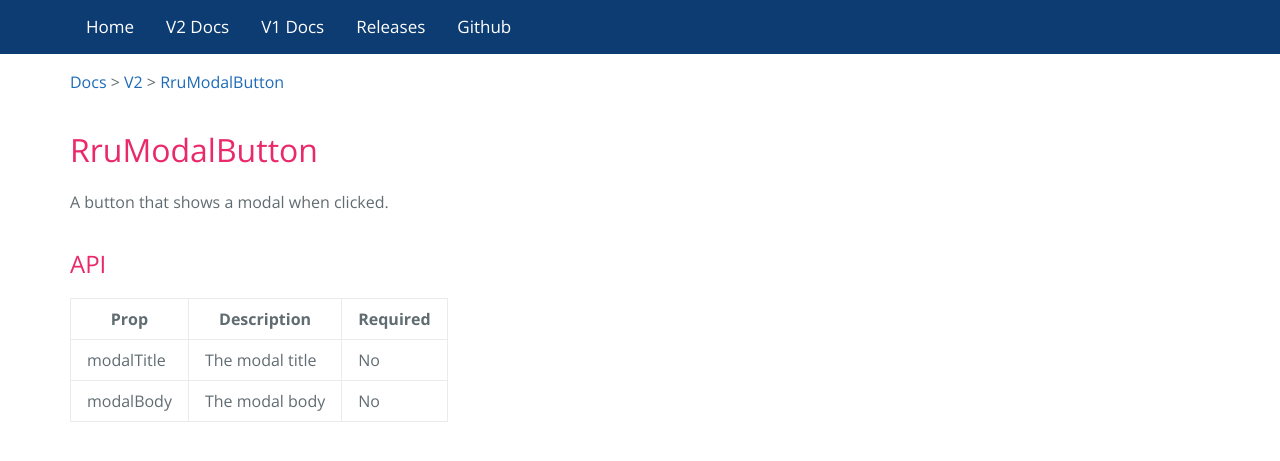
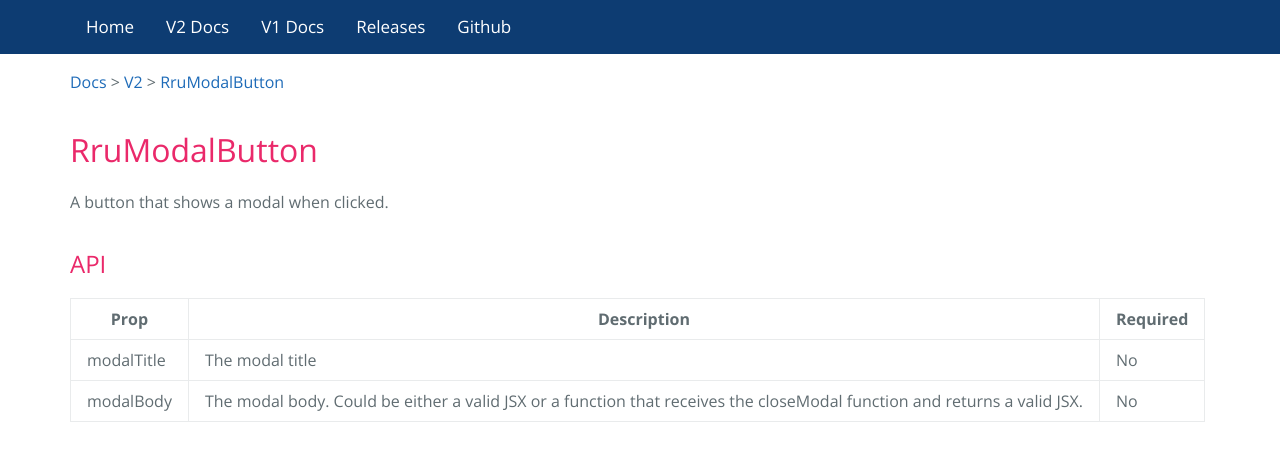
Before and after one commit to coder966/react-rich-ui, a Jekyll site: the page built from docs/v2/components/RruModalButton.md, in a window 1280 px wide. Shown: the top 461 px of the page. Built offline with Jekyll 4.4.1, drawn with Linux system fonts in a browser that asks for light colours; our own code applies the rules of GitHub Pages for plain Markdown files.

Commit message:
RruModalButton: cleanup

```diff
--- a/docs/v2/components/RruModalButton.md
+++ b/docs/v2/components/RruModalButton.md
@@ -6,7 +6,7 @@ A button that shows a modal when clicked.
 
 ## API
 
-| Prop       | Description     | Required |
-| ---------- | --------------- | -------- |
-| modalTitle | The modal title | No       |
-| modalBody  | The modal body  | No       |
+| Prop       | Description                                                                                                              | Required |
+| ---------- | ------------------------------------------------------------------------------------------------------------------------ | -------- |
+| modalTitle | The modal title                                                                                                          | No       |
+| modalBody  | The modal body. Could be either a valid JSX or a function that receives the closeModal function and returns a valid JSX. | No       |
--- a/src/modal-button/RruModalButton.tsx
+++ b/src/modal-button/RruModalButton.tsx
@@ -14,7 +14,7 @@ const RruModalButton: FC<RruModalButtonProps> = (props) => {
     setShow(false);
   }
 
-  const renderModalSection = (modalBody?: React.ReactNode | ((closeModal: () => void) => React.ReactNode)): (React.ReactNode | undefined) => {
+  const renderModalBody = (modalBody?: React.ReactNode | ((closeModal: () => void) => React.ReactNode)): (React.ReactNode | undefined) => {
     if (modalBody) {
       if (typeof modalBody === 'function') {
         return modalBody(closeModal);
@@ -35,7 +35,7 @@ const RruModalButton: FC<RruModalButtonProps> = (props) => {
             <span className='rru-modal-button__close-button' onClick={() => setShow(false)}></span>
           </section>
           <section className='rru-modal-button__section'>
-            {renderModalSection(props.modalBody)}
+            {renderModalBody(props.modalBody)}
           </section>
         </div>
       </div>
--- a/src/modal-button/types/RruModalButtonProps.ts
+++ b/src/modal-button/types/RruModalButtonProps.ts
@@ -2,7 +2,7 @@ import React from "react";
 
 type ButtonProps = JSX.IntrinsicElements['button'];
 
-interface RruModalButtonBaseProps {
+interface RruModalButtonProps extends ButtonProps {
 
   /**
    * The modal title.
@@ -16,6 +16,4 @@ interface RruModalButtonBaseProps {
 
 }
 
-type RruModalButtonProps = (RruModalButtonBaseProps & ButtonProps);
-
 export default RruModalButtonProps;
```
